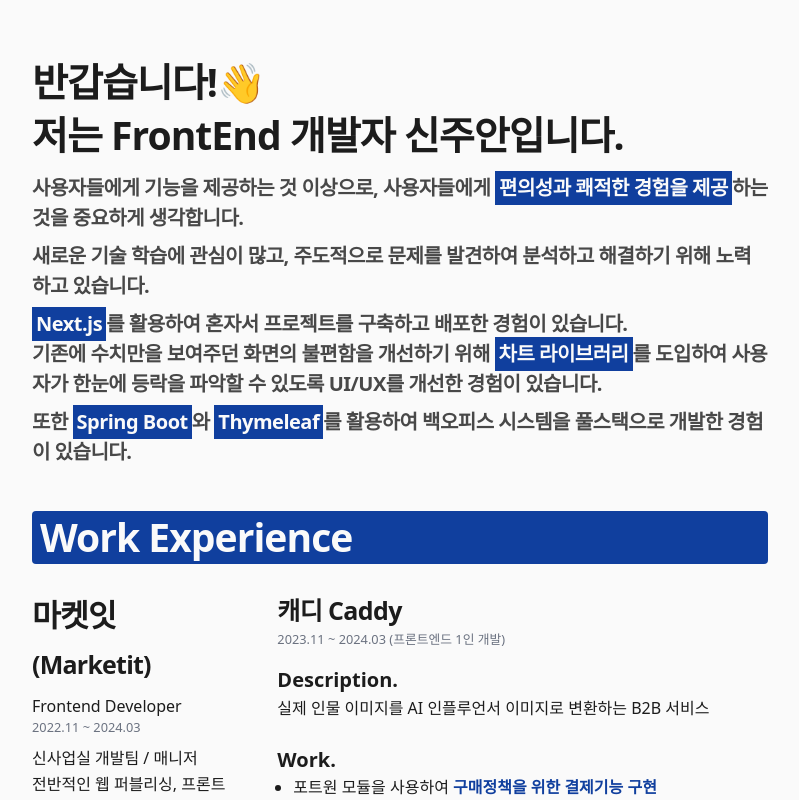
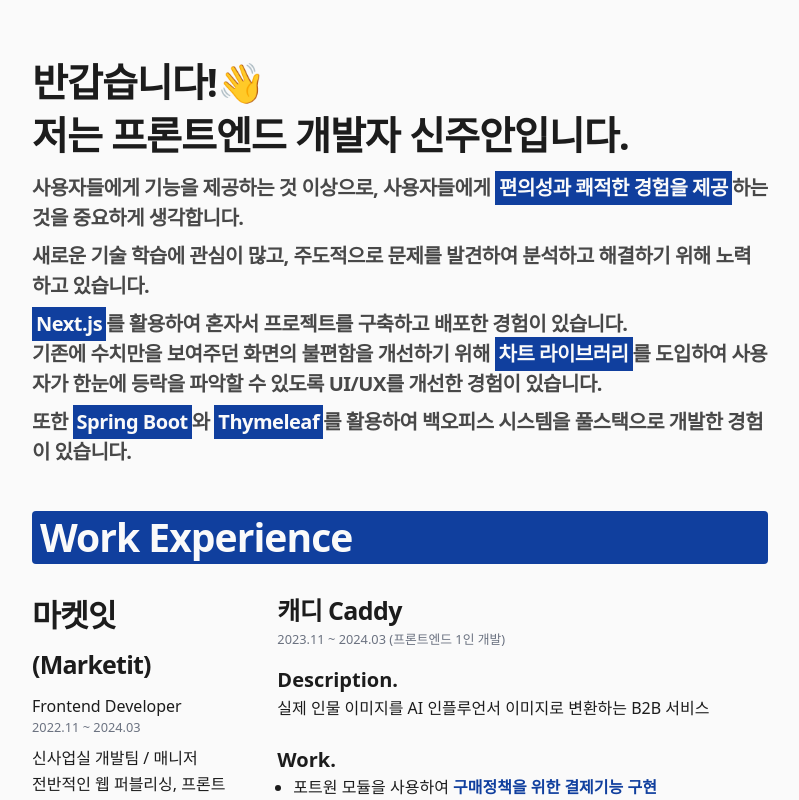
Before and after one commit to shinju4n/tech-blog, a Next.js app: page /resume in a window 1280 px wide. Shown: the top 800 px of the page, without its empty margins (240-1039 px from the left). Built offline with nearby package versions, Linux system fonts and the light colour scheme.

Commit message:
fix : 인사말 break-word 수정

```diff
--- a/app/(resume)/resume/page.tsx
+++ b/app/(resume)/resume/page.tsx
@@ -32,8 +32,8 @@
         <Link href={'/posts'} className={cn('absolute right-0', searchParams.type === 'blog' ? 'block' : 'hidden')}>
           <GoBackIcon />
         </Link>
-        <Typography size="h1">
-          반갑습니다!👋 <br></br> 저는 FrontEnd 개발자 신주안입니다.
+        <Typography size="h1" className="break-keep">
+          반갑습니다!👋 <br></br> 저는 프론트엔드 개발자 신주안입니다.
         </Typography>
 
         <Typography size="h4" className="text-foreground/80 py-1">
```
